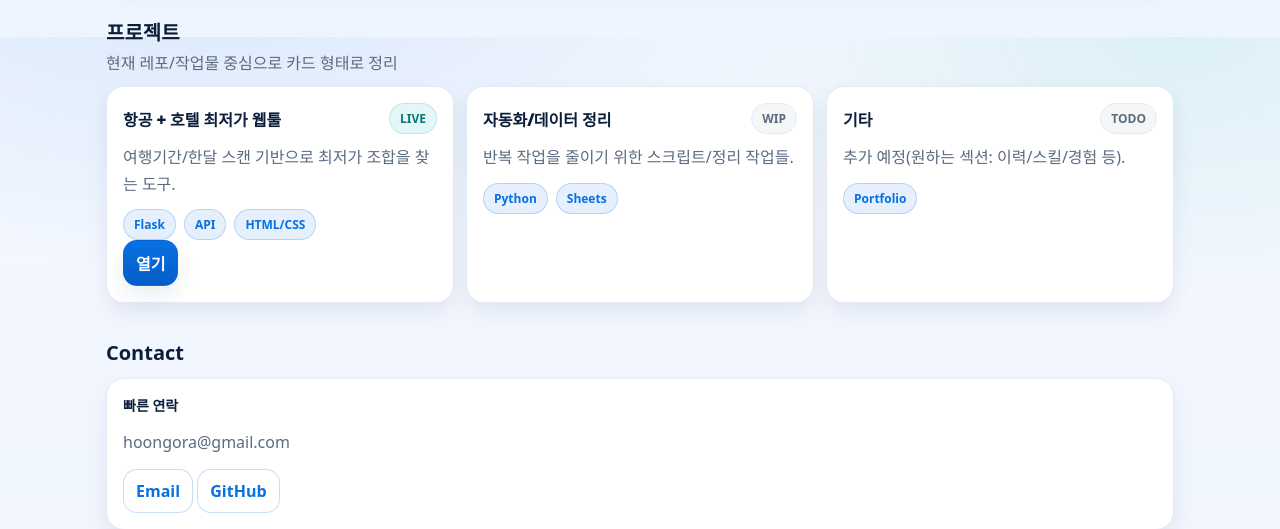
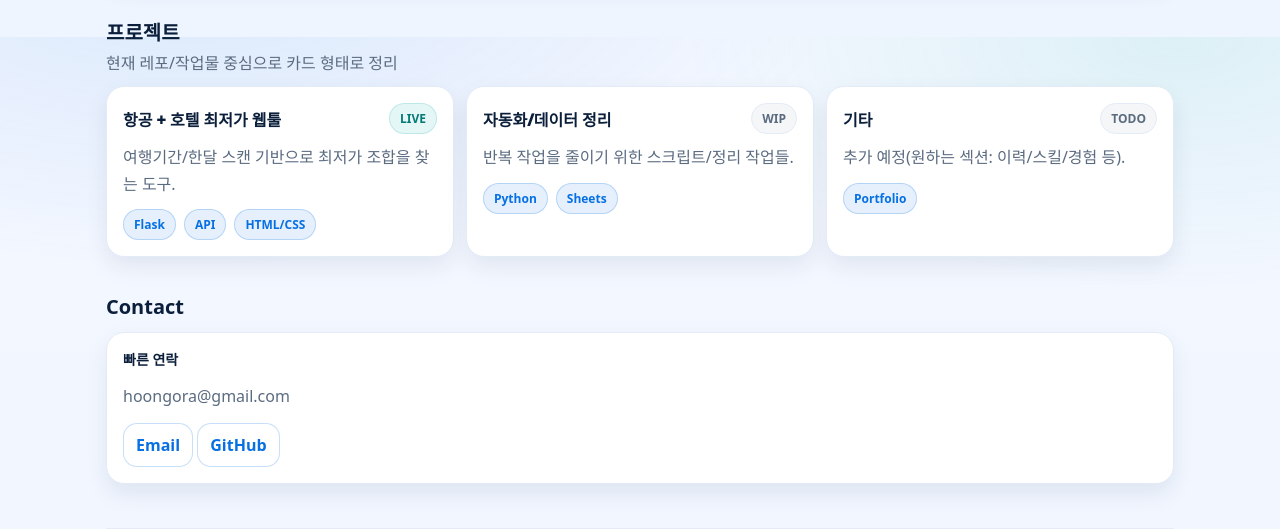
Before and after one commit to bae77777-afk/Flight_hotels, a Flask app: page / in a window 1280 px wide. Shown: the part 763-1292 px from the top of the page. Run offline with Flask 2, Linux system fonts and the light colour scheme.

Commit message:
style: 프로젝트 카드에서 열기 버튼 제거

```diff
--- a/templates/index.html
+++ b/templates/index.html
@@ -101,9 +101,6 @@
         <span class="pill">API</span>
         <span class="pill">HTML/CSS</span>
       </div>
-      <div class="project-actions">
-        <a class="btn" href="{{ url_for('travel') }}">열기</a>
-      </div>
     </article>
 
     <article class="card project">
```
